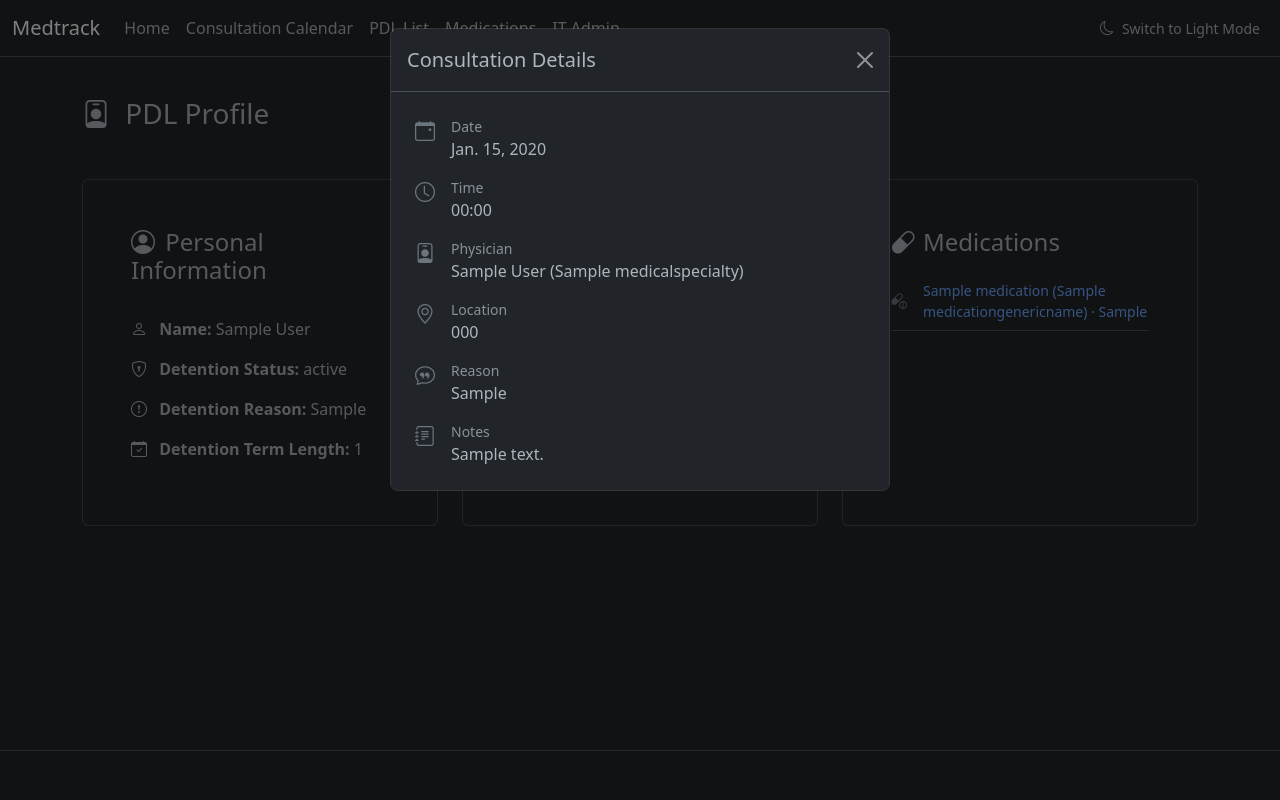
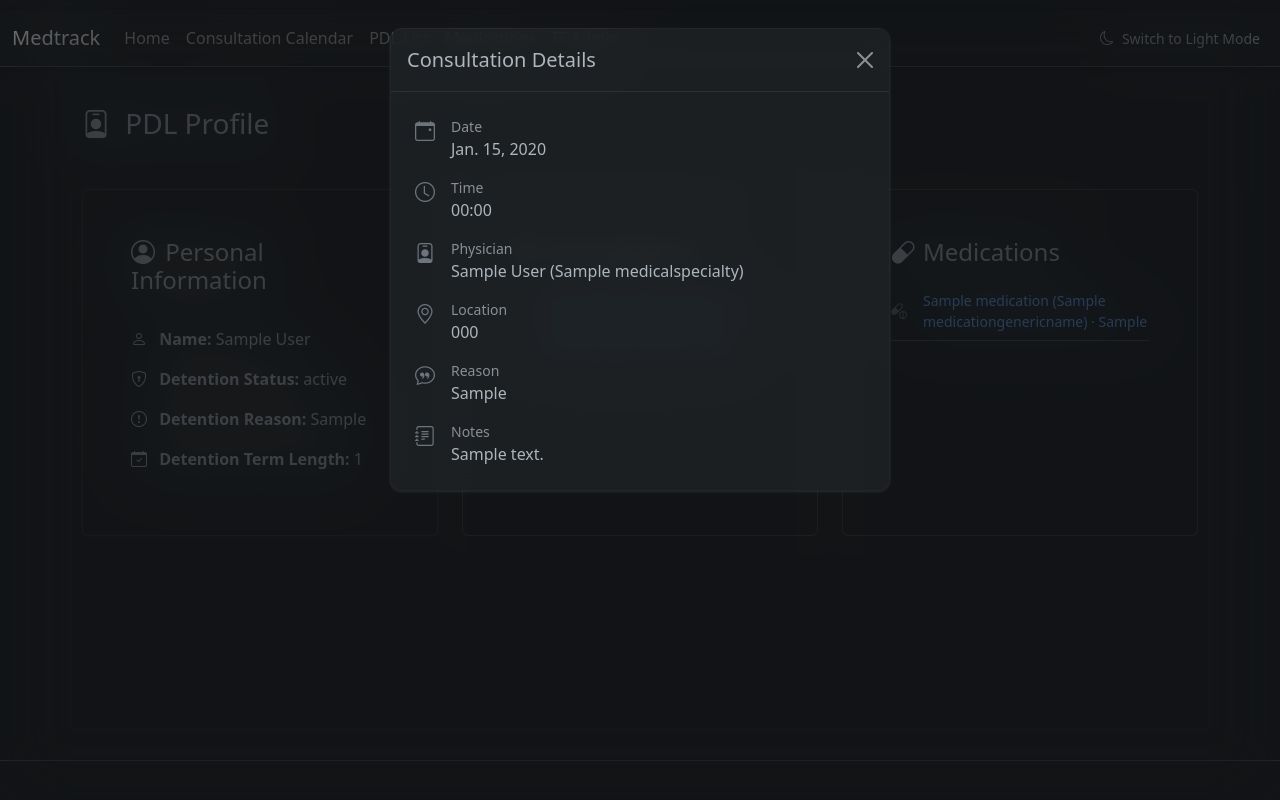
Before and after one commit to Daddycode11/MedTrack, a Django app: page /pdl/profile/by_id/1/ in a window 1280 px wide, after a click that opens the changed part. Run offline with Django 5.2, Linux system fonts and the light colour scheme; tables that the repository leaves empty hold one stand-in row (values such as "Sample post"); some libraries are stand-ins or nearby versions.

Commit message:
Add frosted glass styling to modals

```diff
--- a/medtrack/medtrack/static/css/styles.css
+++ b/medtrack/medtrack/static/css/styles.css
@@ -1,11 +1,86 @@
 .no-outline {
+    border: none !important;
+    box-shadow: none !important;
     outline: none !important;
-    box-shadow: none !important;
-    border: none !important;
 }
 
 .no-outline:focus {
-    outline: none !important;
     border: none !important;
     box-shadow: none !important;
+    outline: none !important;
 }
+
+/* Sticky navbar styles */
+.navbar.sticky-top {
+    position: sticky;
+    top: 0;
+    z-index: 1030;
+    box-shadow: 0 2px 10px rgba(0, 0, 0, 0.1);
+}
+
+/* Ensure proper spacing below navbar */
+body {
+    padding-top: 10px;
+}
+
+/* Adjust frosted effect for sticky navbar */
+[data-bs-theme="dark"] .navbar.sticky-top {
+    box-shadow: 0 2px 10px rgba(0, 0, 0, 0.3);
+}
+
+/* Adjust frosted effect for sticky navbar */
+[data-bs-theme="dark"] .navbar.sticky-top {
+    box-shadow: 0 2px 10px rgba(0, 0, 0, 0.3);
+}
+
+/* Frosted glass effect for modals */
+.modal-content {
+    background-color: rgba(255, 255, 255, 0.75) !important;
+    backdrop-filter: blur(10px) !important;
+    -webkit-backdrop-filter: blur(15px) !important;
+    border: 1px solid rgba(255, 255, 255, 0.18) !important;
+    box-shadow: 0 1px 3px 0 rgba(255, 255, 255, 0.1) !important;
+    border-radius: 12px !important;
+}
+
+.modal-header {
+    border-bottom: 1px solid rgba(0, 0, 0, 0.1) !important;
+}
+
+.modal-footer {
+    border-top: 1px solid rgba(0, 0, 0, 0.1) !important;
+}
+
+/* Dark mode frosted glass modal */
+[data-bs-theme="dark"] .modal-content {
+    background-color: rgba(33, 37, 41, 0.7) !important;
+    border: 1px solid rgba(255, 255, 255, 0.08) !important;
+}
+
+[data-bs-theme="dark"] .modal-header {
+    border-bottom: 1px solid rgba(255, 255, 255, 0.08) !important;
+}
+
+[data-bs-theme="dark"] .modal-footer {
+    border-top: 1px solid rgba(255, 255, 255, 0.08) !important;
+}
+
+/* Optional: enhance modal backdrop */
+[data-bs-theme="dark"] .modal-backdrop {
+    backdrop-filter: blur(30px);
+    -webkit-backdrop-filter: blur(30px);
+    background-color: rgba(0, 0, 0, 0.9);
+}
+
+[data-bs-theme="light"] .modal-backdrop {
+    backdrop-filter: blur(15px);
+    -webkit-backdrop-filter: blur(15px);
+    background-color: rgba(0, 0, 0, 0.9);
+}
+
+.shadow-sm {
+    box-shadow: 0 2px 8px rgba(255, 255, 255, 0.05), 0 4px 16px rgba(0, 0, 0, 0.15) !important;
+    backdrop-filter: blur(12px) saturate(180%);
+    -webkit-backdrop-filter: blur(12px) saturate(180%);
+    border: 1px solid rgba(255, 255, 255, 0.1);
+  }
```
